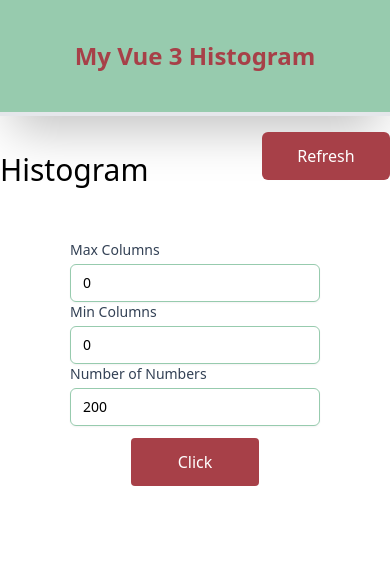
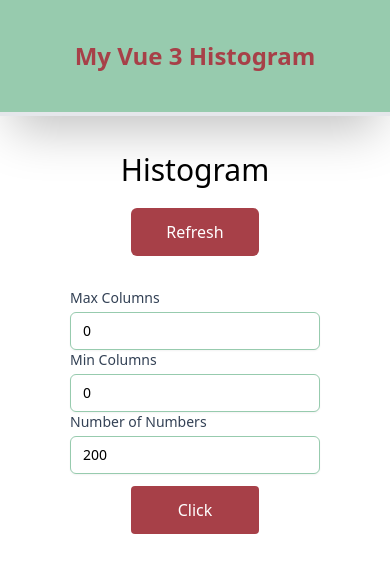
Before and after one commit to uverus2/Vue3Histogram, a Vue app in the folder Histogram/: page / in a window 390 px wide. Shown: the top 572 px of the page. Built offline with nearby package versions, Linux system fonts and the light colour scheme; no server answers.

Commit message:
Fix styling

```diff
--- a/Histogram/src/views/HomeView.vue
+++ b/Histogram/src/views/HomeView.vue
@@ -70,9 +70,11 @@ provide('apiOptions', options);
 <template>
   <GeneralLayout>
     <section>
-      <div class="flex justify-between align-middle my-4">
+      <div class="flex flex-col  align-middle my-4 sm:justify-between sm:flex-row">
         <h2 class="text-center text-3xl py-5"> Histogram </h2>
-        <button class="rounded-md w-32 h-12 p-3 bg-primary hover:bg-secondary text-white" @click="refreshResults">Refresh</button>
+        <div class="w-full text-center sm:text-right">
+          <button class="rounded-md w-32 h-12 p-3 bg-primary hover:bg-secondary text-white " @click="refreshResults">Refresh</button>
+        </div>
       </div>
       <TheLoader v-if="isLoading"/>
       <TheErrorAlert v-if="isError" :error="error"/>
```
